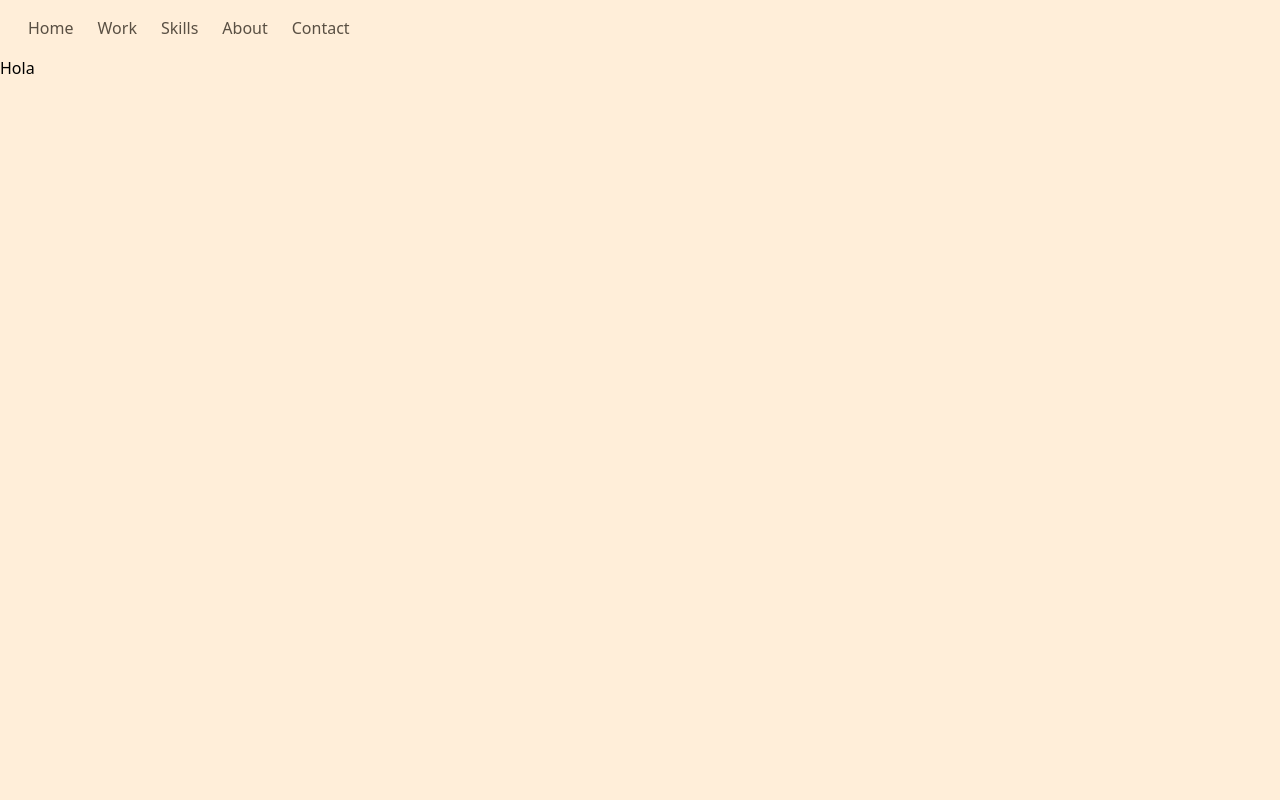
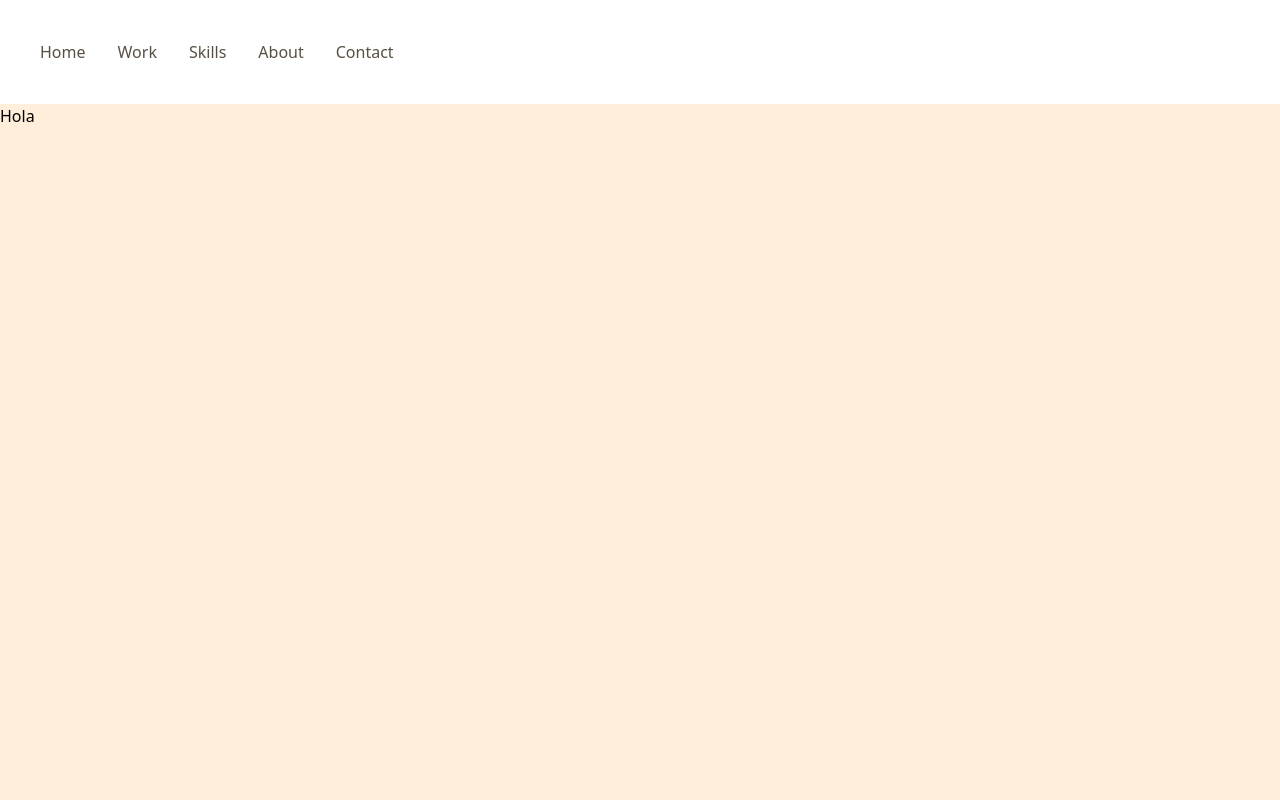
Before and after one commit to DanielaTob/My-Portfolio, a React (Vite) app: page / in a window 1280 px wide. Shown: the top 800 px of the page. Built offline with nearby package versions, Linux system fonts and the light colour scheme.

Commit message:
navbar done

```diff
--- a/package.json
+++ b/package.json
@@ -10,6 +10,7 @@
   "dependencies": {
     "react": "^17.0.2",
     "react-dom": "^17.0.2",
+    "react-icons": "^4.3.1",
     "react-router-dom": "^6.3.0"
   },
   "devDependencies": {
--- a/src/App.jsx
+++ b/src/App.jsx
@@ -1,14 +1,17 @@
 import './App.css'
-import { Outlet } from 'react-router-dom';
-import Navbar from './components/Navbar'
+
+import Header from './components/Header';
+import Home from './views/Home';
+import Skills from './views/Skills';
 
 
 function App() {
 
   return (
     <div className="App">
-      <Navbar />
-        <Outlet />
+      <Header />
+        <Home />
+        <Skills />
     </div>
   )
 }
--- /dev/null
+++ b/src/components/Header.jsx
@@ -0,0 +1,32 @@
+import React, { useState } from 'react'
+import MenuItems from './MenuItems'
+import { MdOutlineMenu } from 'react-icons/md';
+
+
+export default function Header() {
+
+    const [active, setActive] = useState(false)
+
+    const showMenu = () =>{
+        setActive(!active)
+    }
+
+  return (
+    <div className='font-fontFamily-paragraph w-full justify-start font-medium  md:p-4 items-center'>
+        <nav>
+            <div className='absolute right-6 md:hidden top-6 scale-150 text-red'>
+                <MdOutlineMenu onClick={showMenu} className='scale-150 cursor-pointer'/>
+            </div>
+            <ul className='hidden md:flex gap-8 p-6 text-colorparagraph'>
+                <li>Home</li>
+                <li>Work</li>
+                <li>Skills</li>
+                <li>About</li>
+                <li>Contact</li>
+            </ul>
+
+            <MenuItems showMenu={showMenu} active={active}/>
+        </nav>
+    </div>
+  )
+}
--- /dev/null
+++ b/src/components/MenuItems.jsx
@@ -0,0 +1,19 @@
+import React from 'react'
+import { MdClose } from 'react-icons/md';
+
+const MenuItems = ({showMenu, active}) => {
+  return (
+
+        <ul className={active ? 'flex-col flex items-center fixed inset-0 left-1/4 bg-black/40 backdrop-blur-lg gap-8 justify-center p-8 md:hidden' : 'hidden'}>
+                <MdClose onClick={showMenu} className='cursor-pointer scale-150'/>
+                <li>Home</li>
+                <li>Work</li>
+                <li>Skills</li>
+                <li>About</li>
+                <li>Contact</li>
+        </ul>
+
+  )
+}
+
+export default MenuItems
--- a/src/components/Navbar.jsx
+++ /dev/null
@@ -1,46 +0,0 @@
-
-export default function Navbar() {
-  return (
-    <div>
-        <nav className="relative flex flex-wrap items-center justify-start py-2 bg-bglight">
-        <div className="container px-4 mx-auto flex flex-wrap items-center justify-start">
-
-              <div className=" flex flex-wrap items-center">
-                <ul className="flex lg:flex-row md:flex-row sm:flex-row list-none ml-auto font-medium cursor-grab">
-                  <li className="nav-item">
-                    <a to="/" className="px-3 py-2 flex  items-center text-colortitle">
-                      Home
-                    </a>
-                  </li>
-
-                  <li className="nav-item">
-                    <a to="/Shop" className="px-3 py-2 flex items-center text-colortitle ">
-                      Work
-                    </a>
-                  </li>
-
-                  <li className="nav-item indicator">
-                    <a to="/Cart" className="px-3 py-2 flex items-center text-colortitle ">
-                      Skills
-                    </a>
-                  </li>
-
-                  <li className="nav-item indicator">
-                    <a to="/Cart" className="px-3 py-2 flex items-center text-colortitle ">
-                      About
-                    </a>
-                  </li>
-
-
-                  <li className="nav-item indicator">
-                    <a to="/Cart" className="px-3 py-2 flex items-center text-colortitle ">
-                      Contact
-                    </a>
-                  </li>
-                </ul>
-              </div>
-        </div>
-      </nav>
-    </div>
-  )
-}
--- a/src/views/Skills.jsx
+++ b/src/views/Skills.jsx
@@ -0,0 +1,11 @@
+import React from 'react'
+
+const Skills = () => {
+  return (
+    <div className='bg-bglight h-screen'>
+        <h1>Holaaaaaa</h1>
+    </div>
+  )
+}
+
+export default Skills
--- a/tailwind.config.js
+++ b/tailwind.config.js
@@ -12,6 +12,22 @@ module.exports = {
         'whitee': '#FFF8F2',
         'colortitle': '#594F43',
         'colorparagraph': '#594F43'
+      },
+      screens: {
+        'sm': '320px',
+        // => @media (min-width: 640px) { ... }
+
+        'md': '768px',
+        // => @media (min-width: 768px) { ... }
+
+        'lg': '1024px',
+        // => @media (min-width: 1024px) { ... }
+
+        'xl': '1280px',
+        // => @media (min-width: 1280px) { ... }
+
+        '2xl': '1536px',
+        // => @media (min-width: 1536px) { ... }
       }
     },
     fontFamily: {
```
Also changed, not shown: src/pages/Landing.jsx (added), src/pages/Project.jsx (added), 1 other file (tests, documents, lock files or other folders).
